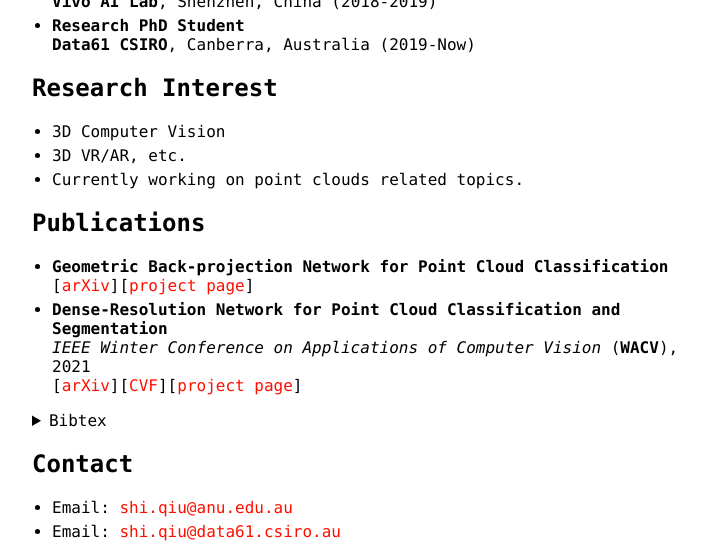
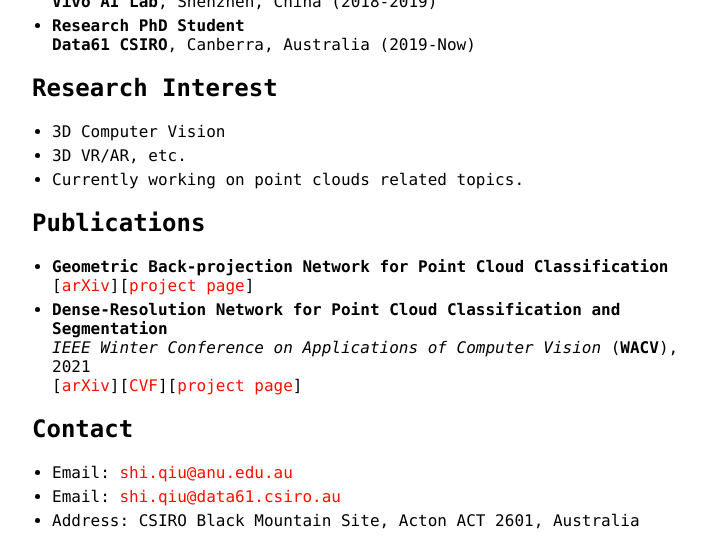
Before and after one commit to ShiQiu0419/ShiQiu0419.github.io, a Jekyll site: the page built from index.md, in a window 1280 px wide and 900 px high, scrolled down 583 px, cut to the strip 0-542 px from the top of the window. Shown: the whole strip, without its empty margins (258-964 px from the left). Built offline with Jekyll 4.4.1, drawn with Linux system fonts in a browser that asks for light colours; our own code applies the rules of GitHub Pages for plain Markdown files.

Commit message:
Update index.md

```diff
--- a/index.md
+++ b/index.md
@@ -34,19 +34,6 @@ Supervised by: [Dr. Sebastian Friston](https://wp.cs.ucl.ac.uk/sebastianfriston/
 * **Dense-Resolution Network for Point Cloud Classification and Segmentation**
 *IEEE Winter Conference on Applications of Computer Vision* (**WACV**), 2021
 [[arXiv](https://arxiv.org/abs/2005.06734)][[CVF](https://openaccess.thecvf.com/content/WACV2021/papers/Qiu_Dense-Resolution_Network_for_Point_Cloud_Classification_and_Segmentation_WACV_2021_paper.pdf)][[project page](https://github.com/ShiQiu0419/DRNet)]
-<details>
-<summary>Bibtex</summary>
-
-    @inproceedings{qiu2021dense,
-      title={Dense-Resolution Network for Point Cloud Classification and Segmentation},
-      author={Qiu, Shi and Anwar, Saeed and Barnes, Nick},
-      booktitle={Proceedings of the IEEE/CVF Winter Conference on Applications of Computer Vision (WACV)},
-      month={January},
-      year={2021},
-      pages={3813-3822}
-    }
-
-</details>
 
 ## Contact
 * Email: [shi.qiu@anu.edu.au](mailto:shi.qiu@anu.edu.au)
```
